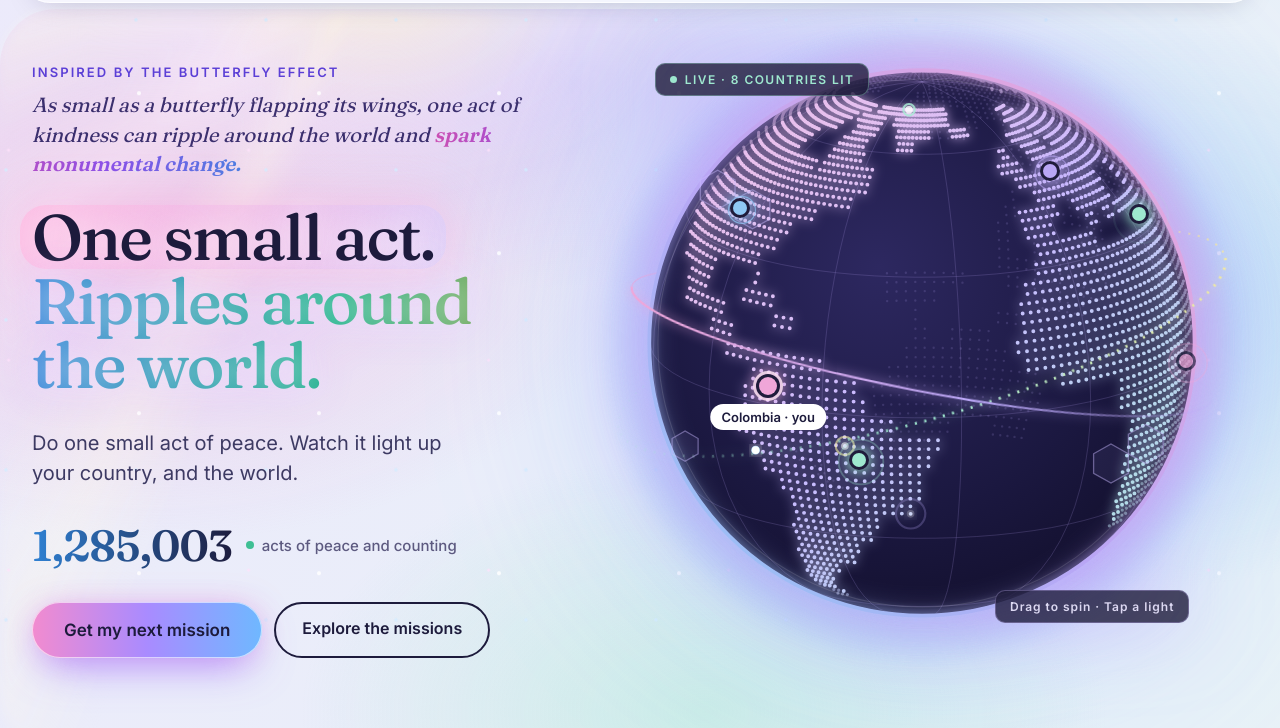
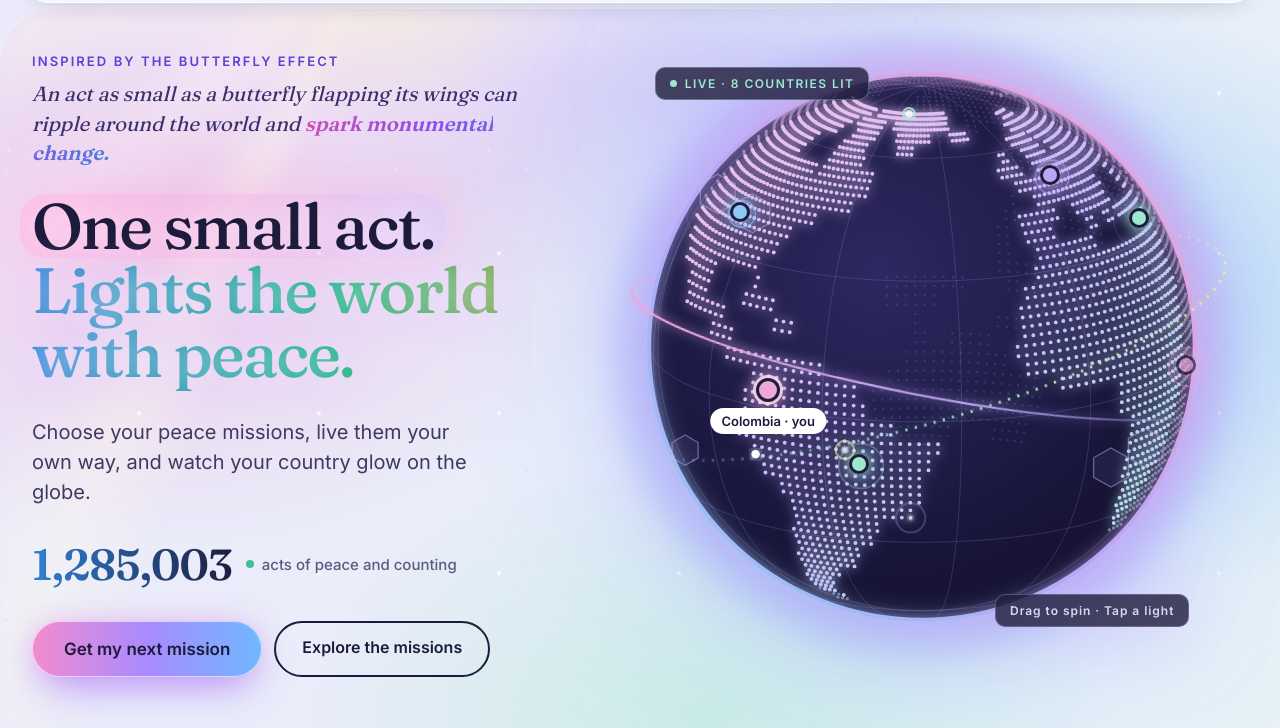
Before and after one commit to LoriRella/pop-power-of-peace, a plain HTML site: page index.html in a window 1280 px wide. Shown: the part 72-800 px from the top of the page. Drawn offline with Linux system fonts and the light colour scheme.

Commit message:
Add files via upload

```diff
--- a/index.html
+++ b/index.html
@@ -510,9 +510,9 @@
 <section id="top" style="max-width: 1280px; margin: 0 auto; padding: 8px 32px 80px; display: flex; flex-wrap: wrap; gap: 24px; align-items: center">
 <div class="hero-l">
 <p class="hero-eyebrow"><span>Inspired by the butterfly effect</span></p>
-<p class="hero-story">As small as a butterfly flapping its wings, one act of kindness can ripple around the world and <span class="hero-story-em">spark monumental change.</span></p>
-<h1 class="hero-h1"><span class="hero-hl">One small act.</span><span class="hero-iri">Ripples around<br>the world.</span></h1>
-<p class="hero-sub">Do one small act of peace. Watch it light up your country, and the world.</p>
+<p class="hero-story">An act as small as a butterfly flapping its wings can ripple around the world and <span class="hero-story-em">spark monumental change.</span></p>
+<h1 class="hero-h1"><span class="hero-hl">One small act.</span><span class="hero-iri">Lights the world<br>with peace.</span></h1>
+<p class="hero-sub">Choose your peace missions, live them your own way, and watch your country glow on the globe.</p>
 <p class="hero-stat"><span class="hero-num">{{ totalStr }}</span><span class="hero-numlab"><span class="live" style="width: 8px; height: 8px; border-radius: 50%; background: #3fbf94"></span>acts of peace and counting</span></p>
 <div style="margin-top: 30px; display: flex; flex-wrap: wrap; gap: 12px">
 <button type="button" data-on-click="showMission" class="btn-iri" style="font: inherit; font-size: 17px; font-weight: 600; color: #1d1b3c; border: 0; cursor: pointer; padding: 18px 32px; border-radius: 999px; background: linear-gradient(90deg, #f0a6d8, #b9a6f5 30%, #8fc8f5 55%, #9ee8cf 78%, #f3e9a0); box-shadow: 0 14px 34px -12px rgba(155, 125, 235, 0.65)">Get my next mission</button>
```
